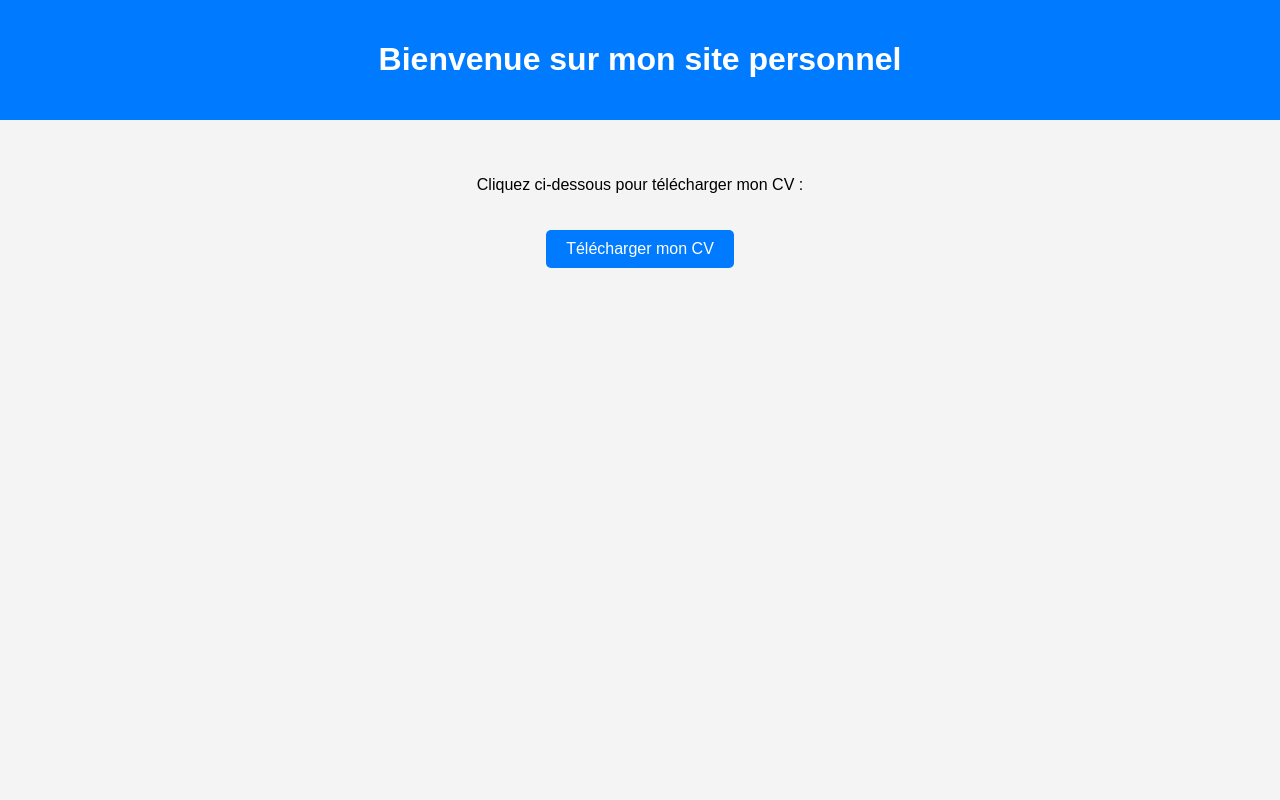
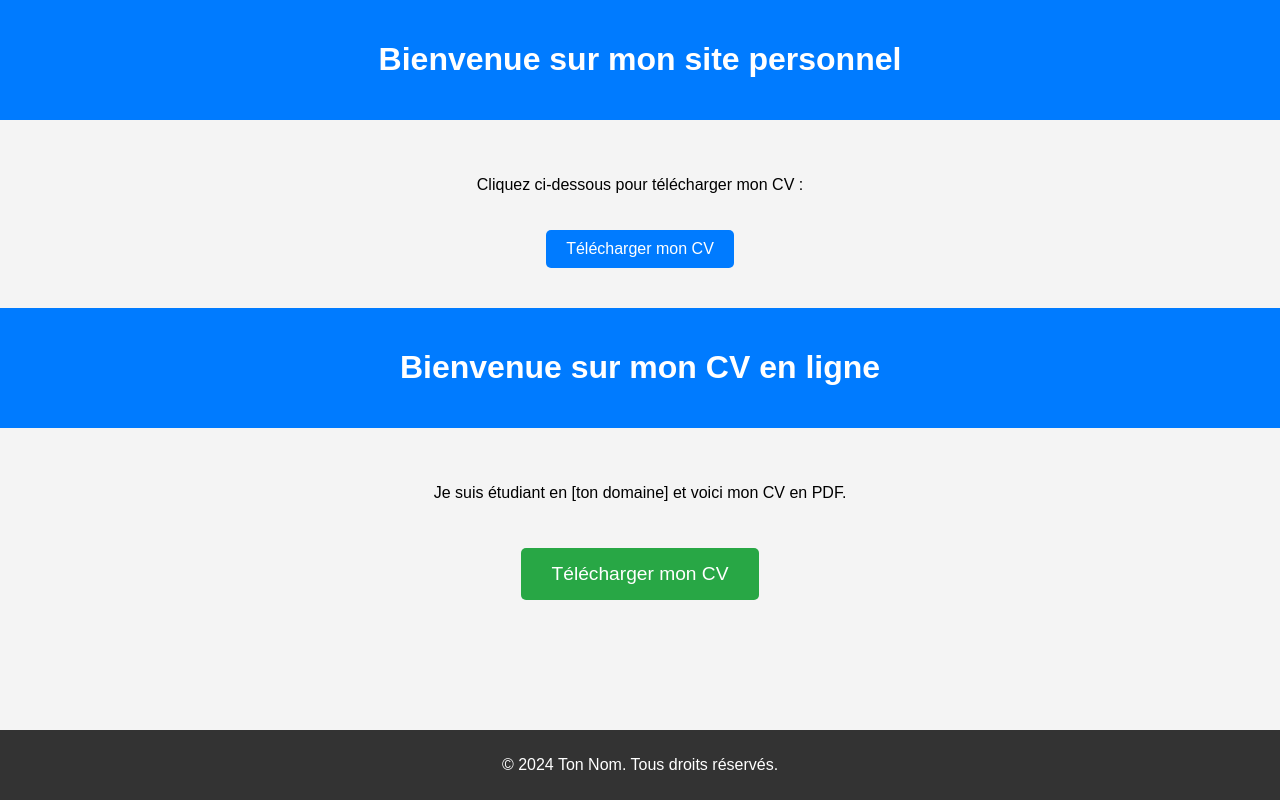
Before and after one commit to kwt-op/monCV, a plain HTML site: page index.html in a window 1280 px wide. Drawn offline with Linux system fonts and the light colour scheme.

Commit message:
Update index.html

```diff
--- a/index.html
+++ b/index.html
@@ -45,3 +45,75 @@
     </main>
 </body>
 </html>
+<!DOCTYPE html>
+<html lang="fr">
+<head>
+    <meta charset="UTF-8">
+    <meta name="viewport" content="width=device-width, initial-scale=1.0">
+    <title>Mon CV</title>
+    <style>
+        /* Style global pour la page */
+        body {
+            font-family: Arial, sans-serif;
+            background-color: #f4f4f4;
+            margin: 0;
+            padding: 0;
+            text-align: center;
+        }
+
+        header {
+            background-color: #007BFF;
+            color: white;
+            padding: 20px 0;
+        }
+
+        h1 {
+            font-size: 2em;
+        }
+
+        /* Style du bouton de téléchargement */
+        .download-btn {
+            display: inline-block;
+            padding: 15px 30px;
+            background-color: #28a745;
+            color: white;
+            text-decoration: none;
+            border-radius: 5px;
+            font-size: 1.2em;
+            margin-top: 30px;
+        }
+
+        /* Effet au survol du bouton */
+        .download-btn:hover {
+            background-color: #218838;
+        }
+
+        footer {
+            background-color: #333;
+            color: white;
+            padding: 10px 0;
+            position: fixed;
+            bottom: 0;
+            width: 100%;
+        }
+    </style>
+</head>
+<body>
+
+<header>
+    <h1>Bienvenue sur mon CV en ligne</h1>
+</header>
+
+<!-- Section principale -->
+<main>
+    <p>Je suis étudiant en [ton domaine] et voici mon CV en PDF.</p>
+    <a href="CV_Prenom_Nom.pdf" class="download-btn" download>Télécharger mon CV</a>
+</main>
+
+<!-- Footer -->
+<footer>
+    <p>&copy; 2024 Ton Nom. Tous droits réservés.</p>
+</footer>
+
+</body>
+</html>
```
